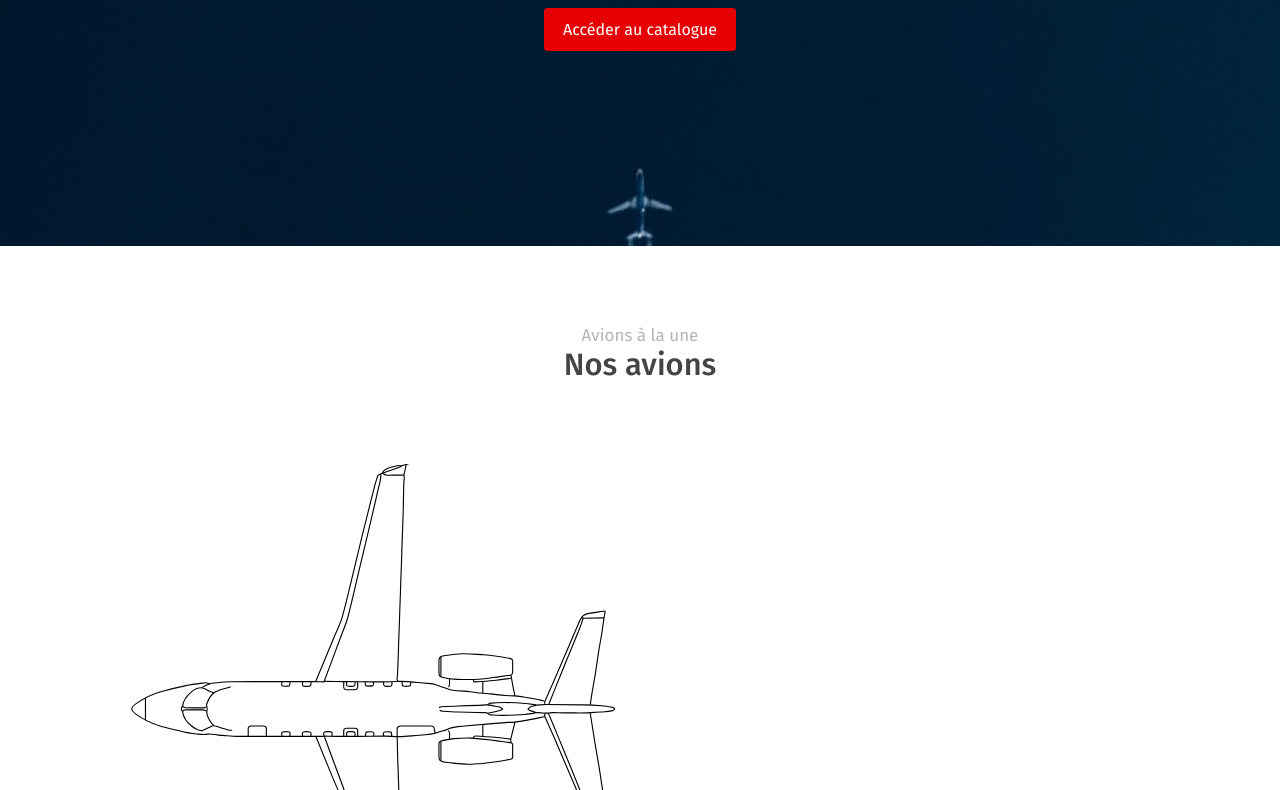
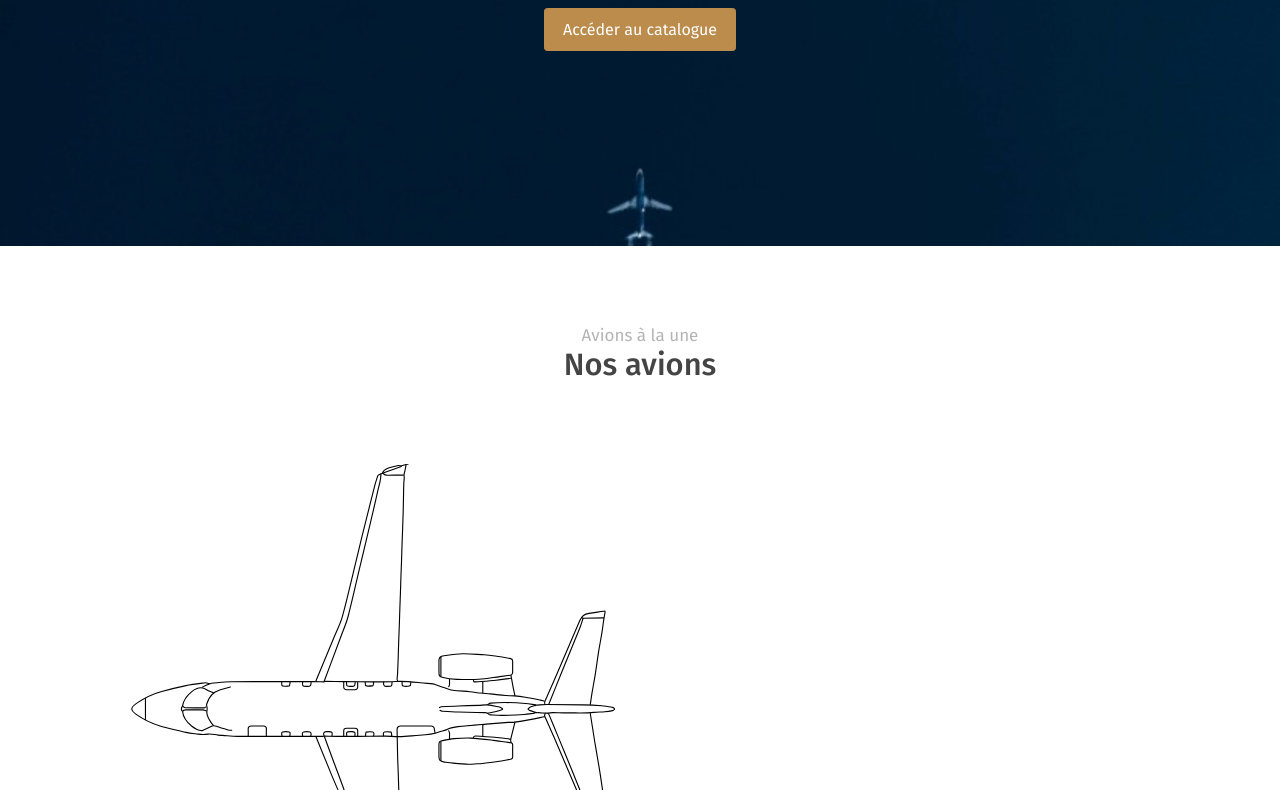
Before and after one commit to CPNV-ES/planes-store, a website built with Vite: page main/index.html in a window 1280 px wide. Shown: the part 546-1336 px from the top of the page. Built offline with nearby package versions, Linux system fonts and the light colour scheme; files whose address does not match are found by name.

Commit message:
fix: recover default primary color of the template

```diff
--- a/main/css/abstracts/_variables.scss
+++ b/main/css/abstracts/_variables.scss
@@ -38,7 +38,7 @@ $yellow:  #FAD02C;
 $green:   #A3C14A;
 $teal:    #20c997;
 $cyan:    #47D8E0;
-$primary: #E60005;
+$primary: #bc8c4c;
 
 $colors: ();
 $colors: map-merge((
```
